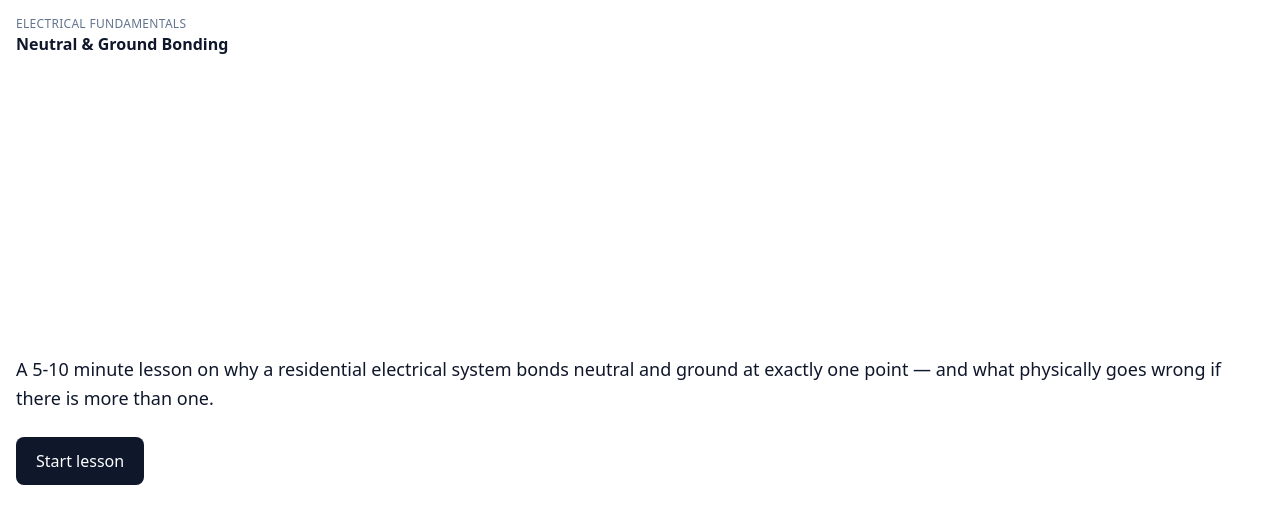
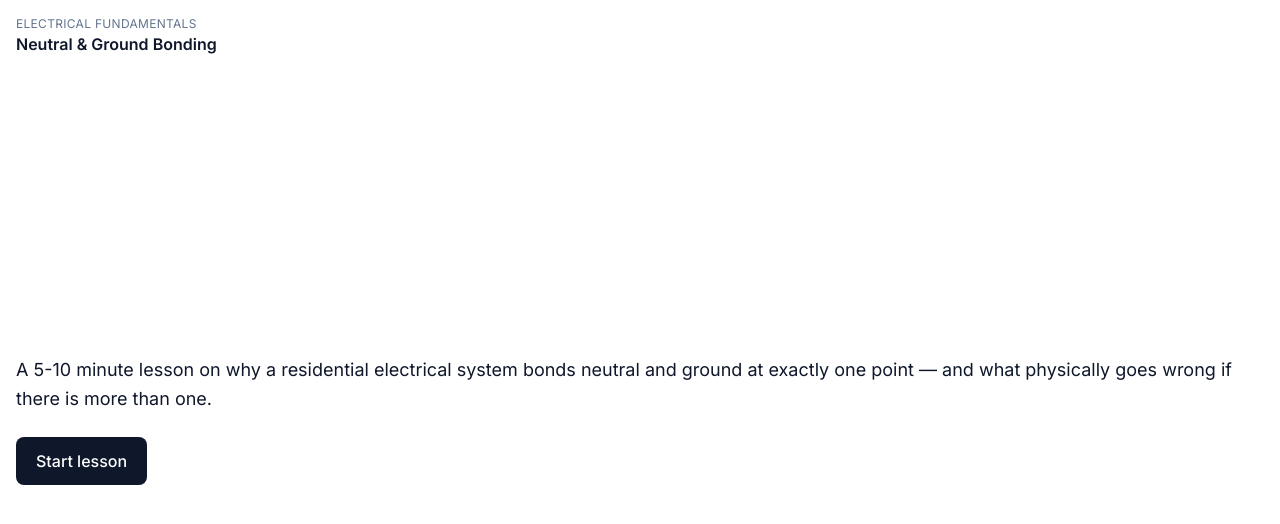
Before and after one commit to jacobwagner8/frontier-take-home, a Next.js app: page / in a window 1280 px wide. Shown: the top 524 px of the page. Built offline with nearby package versions, Linux system fonts and the light colour scheme.

Commit message:
Swap Geist + Geist Mono for Inter

```diff
--- a/app/layout.tsx
+++ b/app/layout.tsx
@@ -1,15 +1,11 @@
 import type { Metadata, Viewport } from "next";
-import { Geist, Geist_Mono } from "next/font/google";
+import { Inter } from "next/font/google";
 import "./globals.css";
 
-const geistSans = Geist({
-  variable: "--font-geist-sans",
+const inter = Inter({
+  variable: "--font-inter",
   subsets: ["latin"],
-});
-
-const geistMono = Geist_Mono({
-  variable: "--font-geist-mono",
-  subsets: ["latin"],
+  weight: ["400", "500", "600", "700"],
 });
 
 export const metadata: Metadata = {
@@ -32,7 +28,7 @@
   return (
     <html
       lang="en"
-      className={`${geistSans.variable} ${geistMono.variable} h-full antialiased`}
+      className={`${inter.variable} h-full antialiased`}
     >
       <body className="min-h-full flex flex-col">{children}</body>
     </html>
```
